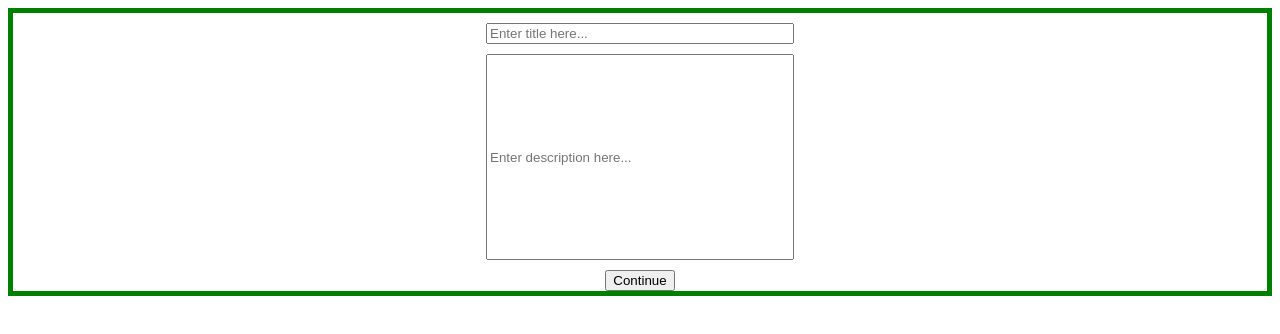
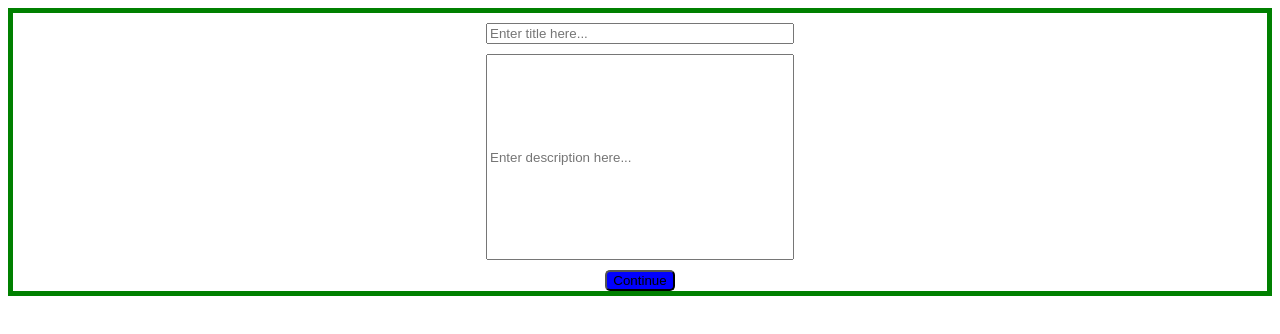
Before and after one commit to CoderDragon53/ProgressTracker.com, a plain HTML site: page add.html in a window 1280 px wide. Drawn offline with Linux system fonts and the light colour scheme.

Commit message:
Update styling.css

```diff
--- a/styling.css
+++ b/styling.css
@@ -19,3 +19,8 @@
   height: 200px;
   display: block;
 }
+
+#hi {
+  background-color: blue;
+  border-radius: 5px;
+}
```
